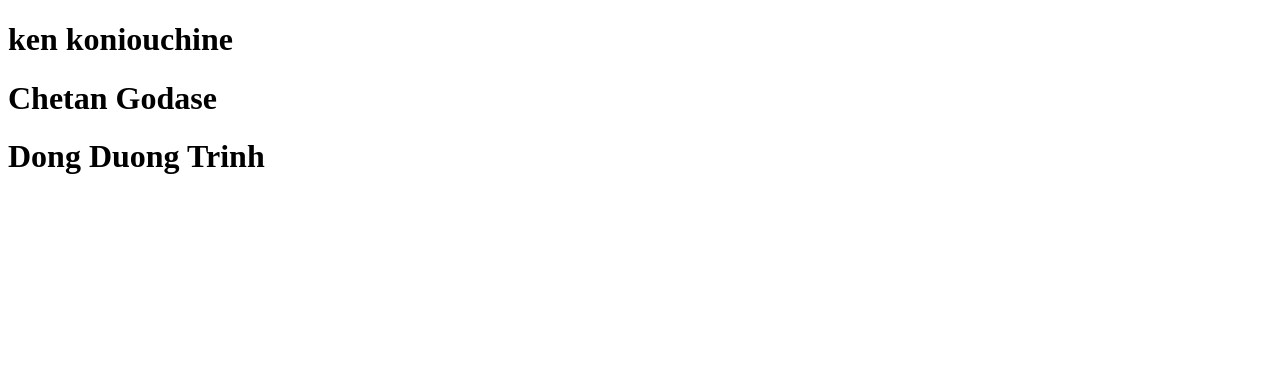
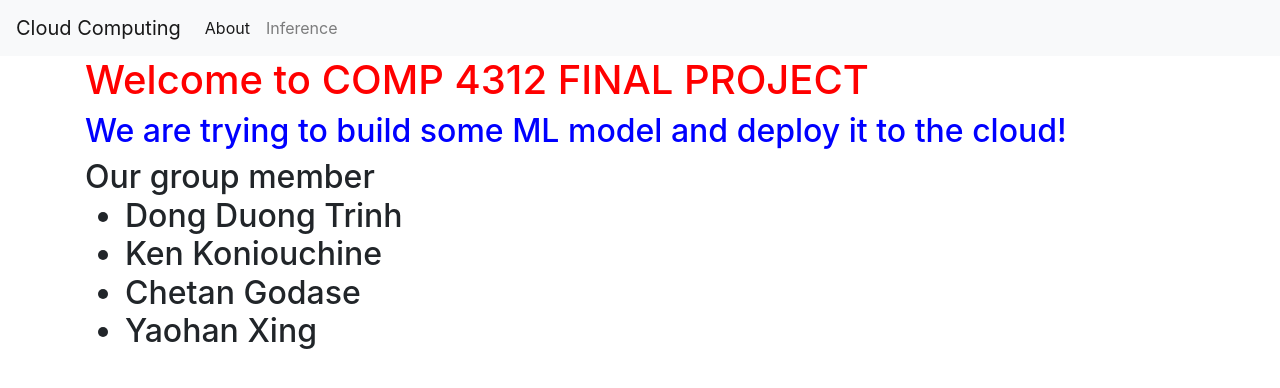
Before and after one commit to Chetan-Godase/cloud-computing-sapm-or-ham, a Flask app: template templates/index.html in a window 1280 px wide. Shown: the top 388 px of the page. Run offline with Flask 2, Linux system fonts and the light colour scheme; the template is opened without the code that fills it, so the values that code supplies are empty; some libraries are stand-ins or nearby versions.

Commit message:
update the app.py and add some html templates.

```diff
--- a/app.py
+++ b/app.py
@@ -2,17 +2,21 @@ from flask import Flask, render_template
 
 app = Flask(__name__)
 
-# New code
+
 @app.route('/')
 def index():
-    return render_template('index.html')
+    return render_template("../COMP4312-AnimalRecognition/templates/index.html")
 
 
-#
-# @app.route('/')
-# def hello_world():
-#     return 'Hello World!'
-#
-#
-# if __name__ == '__main__':
-#     app.run()
+@app.route('/about')
+def about():
+    return render_template("../COMP4312-AnimalRecognition/templates/about.html")
+
+
+@app.route('/inference', methods=('GET','POST'))
+def inference():
+    return render_template("../COMP4312-AnimalRecognition/templates/inference.html")
+
+
+if __name__ == '__main__':
+    app.run()
--- /dev/null
+++ b/static/style.css
@@ -0,0 +1,6 @@
+h1 {
+    border: 2px #eee solid;
+    color: red;
+    text-align: center;
+    padding: 40px;
+}
--- /dev/null
+++ b/templates/base.html
@@ -0,0 +1,43 @@
+<!doctype html>
+<html lang="en">
+  <head>
+    <!-- Required meta tags -->
+    <meta charset="utf-8">
+    <meta name="viewport" content="width=device-width, initial-scale=1, shrink-to-fit=no">
+
+    <!-- Bootstrap CSS -->
+    <link rel="stylesheet" href="https://stackpath.bootstrapcdn.com/bootstrap/4.3.1/css/bootstrap.min.css" integrity="sha384-ggOyR0iXCbMQv3Xipma34MD+dH/1fQ784/j6cY/iJTQUOhcWr7x9JvoRxT2MZw1T" crossorigin="anonymous">
+
+    <title>{% block title %} {% endblock %}</title>
+  </head>
+  <body>
+    <nav class="navbar navbar-expand-md navbar-light bg-light">
+        <a class="navbar-brand" href="{{ url_for('index')}}">Cloud Computing</a>
+        <button class="navbar-toggler" type="button" data-toggle="collapse" data-target="#navbarNav" aria-controls="navbarNav" aria-expanded="false" aria-label="Toggle navigation">
+            <span class="navbar-toggler-icon"></span>
+        </button>
+        <div class="collapse navbar-collapse" id="navbarNav">
+            <ul class="navbar-nav">
+            <li class="nav-item active">
+                <a class="nav-link" href="{{ url_for('about')}}">About</a>
+            </li>
+            <li class="nav-item">
+                <a class="nav-link" href="{{url_for('inference')}}">Inference</a>
+            </li>
+            </ul>
+        </div>
+    </nav>
+    <div class="container">
+        {% for message in get_flashed_messages() %}
+            <div class="alert alert-danger">{{ message }}</div>
+        {% endfor %}
+        {% block content %} {% endblock %}
+    </div>
+
+    <!-- Optional JavaScript -->
+    <!-- jQuery first, then Popper.js, then Bootstrap JS -->
+    <script src="https://code.jquery.com/jquery-3.3.1.slim.min.js" integrity="sha384-q8i/X+965DzO0rT7abK41JStQIAqVgRVzpbzo5smXKp4YfRvH+8abtTE1Pi6jizo" crossorigin="anonymous"></script>
+    <script src="https://cdnjs.cloudflare.com/ajax/libs/popper.js/1.14.7/umd/popper.min.js" integrity="sha384-UO2eT0CpHqdSJQ6hJty5KVphtPhzWj9WO1clHTMGa3JDZwrnQq4sF86dIHNDz0W1" crossorigin="anonymous"></script>
+    <script src="https://stackpath.bootstrapcdn.com/bootstrap/4.3.1/js/bootstrap.min.js" integrity="sha384-JjSmVgyd0p3pXB1rRibZUAYoIIy6OrQ6VrjIEaFf/nJGzIxFDsf4x0xIM+B07jRM" crossorigin="anonymous"></script>
+  </body>
+</html>
--- a/templates/index.html
+++ b/templates/index.html
@@ -1,12 +1,21 @@
-<!DOCTYPE html>
-<html lang="en">
-<head>
-    <meta charset="UTF-8">
-    <title>Title</title>
-</head>
-<body>
-<h1>ken koniouchine</h1>
- <h1>Chetan Godase</h1>
- <h1>Dong Duong Trinh</h1>
-</body>
-</html>
+{% extends 'base.html' %}
+{% block content %}
+    <h1 style='color:red'>{% block title %} Welcome to COMP 4312 FINAL PROJECT {% endblock %}</h1>
+    <h2 style='color:blue'>We are trying to build some ML model and deploy it to the cloud!</h2>
+    <h2> Our group member
+    <ul>
+        <li>
+            Dong Duong Trinh
+        </li>
+        <li>
+            Ken Koniouchine
+        </li>
+        <li>
+            Chetan Godase
+        </li>
+        <li>
+            Yaohan Xing
+        </li>
+    </ul>
+    </h2>
+{% endblock %}
```
Also changed, not shown: templates/about.html (added, +18 -0 lines), templates/inference.html (added, +33 -0 lines).
